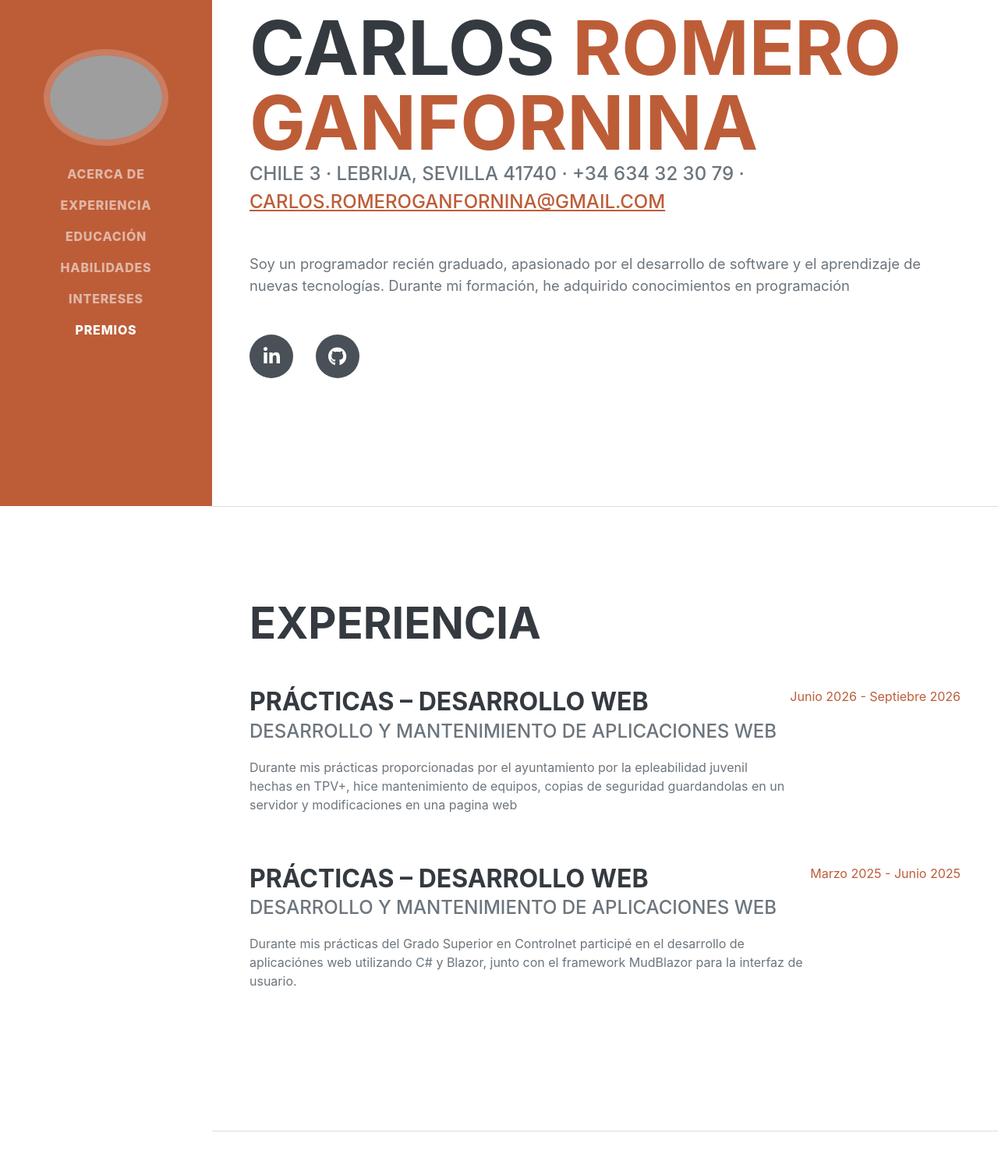
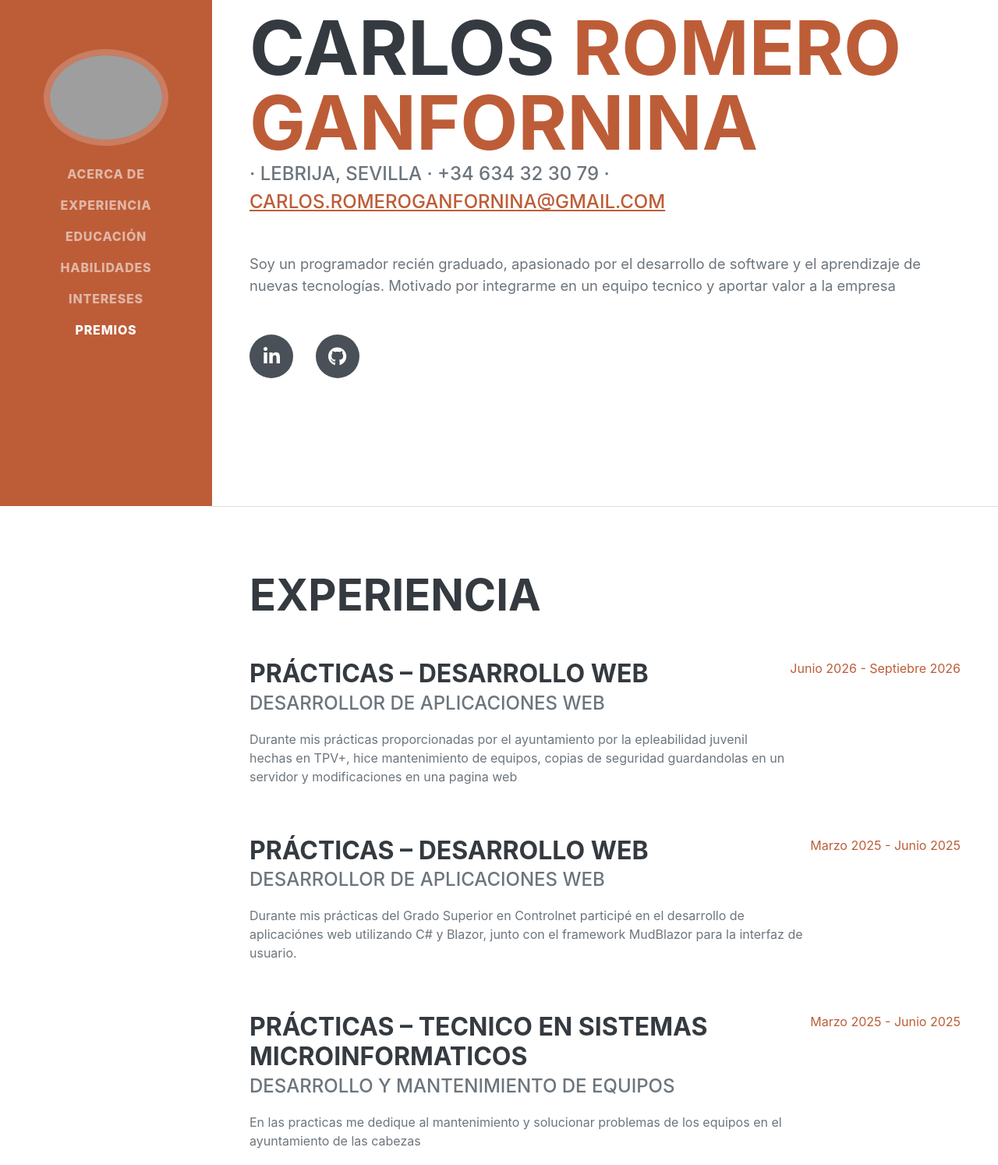
Before and after one commit to CarlosRomero65/portafolio, a plain HTML site: page index.html in a window 1280 px wide. Shown: the part 151-1645 px from the top of the page at 78% size. Drawn offline with nearby package versions, Linux system fonts and the light colour scheme; grey boxes are pictures that could not be loaded; a web font is replaced by a local one.

Commit message:
Correccion del curriculum

```diff
--- a/index.html
+++ b/index.html
@@ -44,10 +44,10 @@
                         <span class="text-primary">Romero Ganfornina</span>
                     </h1>
                     <div class="subheading mb-5">
-                        CHile 3 · Lebrija, Sevilla 41740 · +34 634 32 30 79 ·
+                        · Lebrija, Sevilla · +34 634 32 30 79 ·
                         <a href="mailto:name@email.com">carlos.romeroganfornina@gmail.com</a>
                     </div>
-                    <p class="lead mb-5">Soy un programador recién graduado, apasionado por el desarrollo de software y el aprendizaje de nuevas tecnologías. Durante mi formación, he adquirido conocimientos en programación</p>
+                    <p class="lead mb-5">Soy un programador recién graduado, apasionado por el desarrollo de software y el aprendizaje de nuevas tecnologías. Motivado por integrarme en un equipo tecnico y aportar valor a la empresa</p>
                     <div class="social-icons">
                         <a class="social-icon" href="https://www.linkedin.com/in/carlos-romero-ganfornina-729a61342/"><i class="fab fa-linkedin-in"></i></a>
                         <a class="social-icon" href="https://github.com/CarlosRomero65"><i class="fab fa-github"></i></a>
@@ -62,7 +62,7 @@
                     <div class="d-flex flex-column flex-md-row justify-content-between mb-5">
                         <div class="flex-grow-1">
                             <h3 class="mb-0">Prácticas – Desarrollo Web</h3>
-                            <div class="subheading mb-3">Desarrollo y mantenimiento de aplicaciones web</div>
+                            <div class="subheading mb-3">Desarrollor de aplicaciones web</div>
                             <p>Durante mis prácticas proporcionadas por el ayuntamiento por la epleabilidad juvenil hechas en TPV+, hice mantenimiento de equipos, copias de seguridad guardandolas en un servidor y modificaciones en una pagina web</p>
                         </div>
                         <div class="flex-shrink-0"><span class="text-primary">Junio 2026 - Septiebre 2026</span></div>
@@ -70,8 +70,16 @@
                     <div class="d-flex flex-column flex-md-row justify-content-between mb-5">
                         <div class="flex-grow-1">
                             <h3 class="mb-0">Prácticas – Desarrollo Web</h3>
-                            <div class="subheading mb-3">Desarrollo y mantenimiento de aplicaciones web</div>
+                            <div class="subheading mb-3">Desarrollor de aplicaciones web</div>
                             <p>Durante mis prácticas del Grado Superior en Controlnet participé en el desarrollo de aplicaciónes web utilizando C# y Blazor, junto con el framework MudBlazor para la interfaz de usuario.</p>
+                        </div>
+                        <div class="flex-shrink-0"><span class="text-primary">Marzo 2025 - Junio 2025</span></div>
+                    </div>
+                    <div class="d-flex flex-column flex-md-row justify-content-between mb-5">
+                        <div class="flex-grow-1">
+                            <h3 class="mb-0">Prácticas – tecnico en sistemas microinformaticos</h3>
+                            <div class="subheading mb-3">Desarrollo y mantenimiento de equipos</div>
+                            <p>En las practicas me dedique al mantenimiento y solucionar problemas de los equipos en el ayuntamiento de las cabezas</p>
                         </div>
                         <div class="flex-shrink-0"><span class="text-primary">Marzo 2025 - Junio 2025</span></div>
                     </div>
@@ -101,13 +109,6 @@
                             <div class="subheading mb-3">tecnico en sistemas microinformaticos y redes grado medio</div>
                         </div>
                         <div class="flex-shrink-0"><span class="text-primary">Septiebre 2020 - junio 2022</span></div>
-                    </div>
-                    <div class="d-flex flex-column flex-md-row justify-content-between">
-                        <div class="flex-grow-1">
-                            <h3 class="mb-0">Instituto de Educación Secundaria (IES) El Fontanal</h3>
-                            <div class="subheading mb-3">ESO</div>
-                        </div>
-                        <div class="flex-shrink-0"><span class="text-primary">Septiebre 20216 - junio 2020</span></div>
                     </div>
                 </div>
             </section>
@@ -145,8 +146,8 @@
             <section class="resume-section" id="interests">
                 <div class="resume-section-content">
                     <h2 class="mb-5">Intereses</h2>
-                    <p>Además de ser desarrollador web, disfruto la mayor parte de mi tiempo al aire libre y leer libros.</p>
-                    <p class="mb-0">Cuando me veo obligado a quedarme en casa, veo varias películas y series de ciencia ficción y fantasía, tambien me dedico a ver los últimos avances tecnológicos en el mundo del desarrollo web</p>
+                    <p>Disfruto pasar tiempo al aire libre y leer libros.</p>
+                    <p class="mb-0">Me gusta ver las nuevas tecnologias y cuando me concentro no pierdo el interes facilmente</p>
                 </div>
             </section>
             <hr class="m-0" />
```
